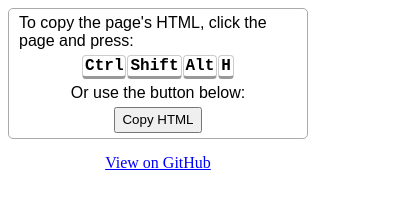
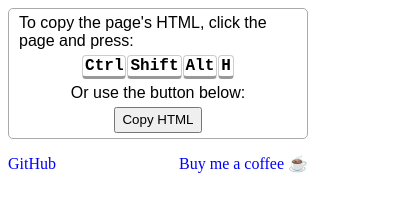
Before and after one commit to justinmahar/chrome-copy-html, a browser extension: page src/popup/popup.html in a window 400 px wide. Drawn offline with Linux system fonts and the light colour scheme.

Commit message:
Add links

```diff
--- a/src/popup/popup.html
+++ b/src/popup/popup.html
@@ -21,14 +21,27 @@
           <button id="copy-html-button" style="line-height: 20px">Copy HTML</button>
         </div>
       </div>
+      <div style="display: flex; align-items: center; justify-content: space-between; gap: 5px; width: 100%">
+        <div>
           <a
             href="https://github.com/justinmahar/copy-html-chrome"
             target="_blank"
             rel="noopener noreferrer"
-        style="color: blue"
+            style="color: blue; text-decoration: none"
           >
-        View on GitHub
+            GitHub
           </a>
+        </div>
+        <div>
+          <a
+            href="https://github.com/justinmahar/copy-html-chrome#donate"
+            target="_blank"
+            rel="noopener noreferrer"
+            style="color: blue; text-decoration: none"
+            >Buy me a coffee ☕️</a
+          >
+        </div>
+      </div>
     </div>
     <script src="../_js/popup/popup.js"></script>
   </body>
```
Lines whose indentation alone changed are shown as unchanged.
